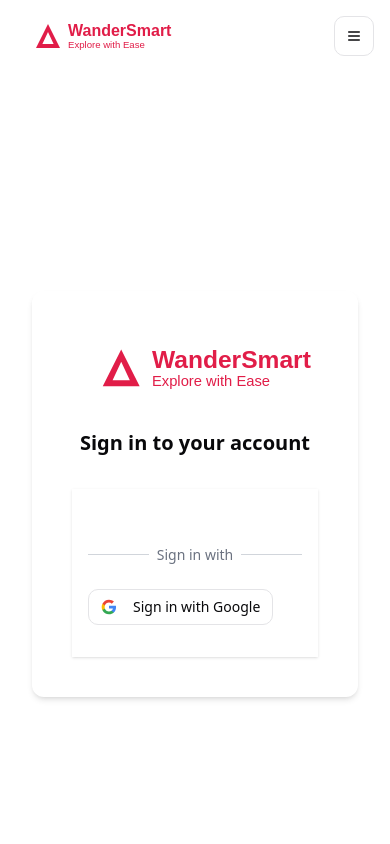
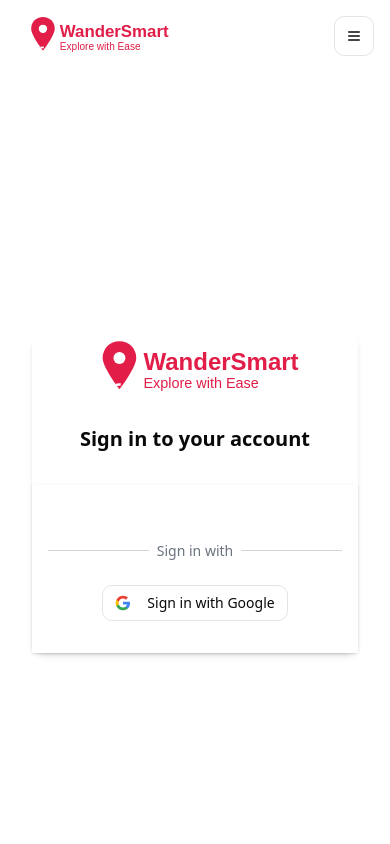
Before and after one commit to sagarsangwan/wander-smart, a Next.js app: page /login in a window 390 px wide. Shown: the top 844 px of the page. Built offline with nearby package versions, Linux system fonts and the light colour scheme; no server answers.

Commit message:
updated logo

```diff
--- a/app/login/page.js
+++ b/app/login/page.js
@@ -9,11 +9,11 @@
         return redirect("/")
     }
     return (
-        <div className="min-h-screen flex items-center justify-center">
-            <div className="max-w-md w-full space-y-8 p-10 m-auto  rounded-xl shadow-md">
-                <div className="text-center">
-                    <WanderSmartLogo />
-                    <h2 className="mt-6 text-xl md:text-3xl font-extrabold ">Sign in to your account
+        <div className="min-h-screen flex ">
+            <div className="max-w-md w-full space-y-8 md:p-10 m-auto  rounded-xl shadow-md">
+                <div className="flex flex-col items-center justify-center">
+                    <WanderSmartLogo width='70%'/>
+                    <h2 className="mt-6 text-xl md:text-2xl font-extrabold ">Sign in to your account
                     </h2>
 
                 </div>
@@ -24,12 +24,12 @@
                                 <div className="absolute inset-0 flex items-center">
                                     <div className="w-full border-t border-gray-300" />
                                 </div>
-                                <div className="relative flex justify-center text-sm">
+                                <div className="relative flex justify-center items-center text-sm">
                                     <span className="px-2 bg-white text-gray-500">Sign in with</span>
                                 </div>
                             </div>
 
-                            <div className="mt-6">
+                            <div className="mt-6 flex justify-center items-center ">
                                 <SignIn />
 
 
--- a/components/ui/logo.jsx
+++ b/components/ui/logo.jsx
@@ -1,22 +1,35 @@
-export function WanderSmartLogo({ className = "", width = "100%", height = "auto" }) {
+export function WanderSmartLogo({
+  className = "",
+  width = "100%",
+  height = "auto",
+}) {
   return (
     <svg
       width={width}
       height={height}
-            viewBox="0 0 200 60"
+      viewBox="0 0 190 56"
       fill="none"
       xmlns="http://www.w3.org/2000/svg"
       className={className}
     >
-            {/* Mountain Icon */}
+      {/* Map Pin (Scaled Down) */}
       <path
-                d="M40 15L25 45H55L40 15ZM40 25L47 40H33L40 25Z"
+        d="M32 6C24 6 18 12 18 20c0 8 14 26 14 26s14-18 14-26c0-8-6-14-14-14z"
         fill="#E11D48"
       />
-
+      {/* Inner Circle */}
+      <circle cx="32" cy="20" r="5" fill="white" />
+      {/* Dotted Path */}
+      <path
+        d="M22 46 Q32 38 42 46"
+        stroke="white"
+        strokeWidth="2"
+        fill="none"
+        strokeDasharray="4,4"
+      />
       {/* WanderSmart Text */}
       <text
-                x="65"
+        x="52"
         y="30"
         fontFamily="Arial-Bold, Arial"
         fontSize="20"
@@ -28,7 +41,7 @@
 
       {/* Explore with Ease Text */}
       <text
-                x="65"
+        x="52"
         y="45"
         fontFamily="Arial, sans-serif"
         fontSize="12"
@@ -37,5 +50,5 @@
         Explore with Ease
       </text>
     </svg>
-    )
+  );
 }
--- a/lib/auth.js
+++ b/lib/auth.js
@@ -10,19 +10,19 @@
     pages: {
         signIn: "/login",
     },
-    callbacks: {
-        async session({ session, user }) {
-            // Include extra fields in the session object
-            session.user.id = user.id;
-            session.user.freePlanUsed = user.freePlanUsed;
-            session.user.balance = user.balance;
-            session.user.balanceUsed = user.balanceUsed;
-            session.user.totalBalanceUsed = user.totalBalanceUsed;
-            session.user.createdAt = user.createdAt;
-            session.user.updatedAt = user.updatedAt;
-            return session;
-        },
-    },
+    // callbacks: {
+    //     async session({ session, user }) {
+    //         // Include extra fields in the session object
+    //         session.user.id = user.id;
+    //         session.user.freePlanUsed = user.freePlanUsed;
+    //         session.user.balance = user.balance;
+    //         session.user.balanceUsed = user.balanceUsed;
+    //         session.user.totalBalanceUsed = user.totalBalanceUsed;
+    //         session.user.createdAt = user.createdAt;
+    //         session.user.updatedAt = user.updatedAt;
+    //         return session;
+    //     },
+    // },
 
 
 
```
Lines whose indentation alone changed are shown as unchanged.
